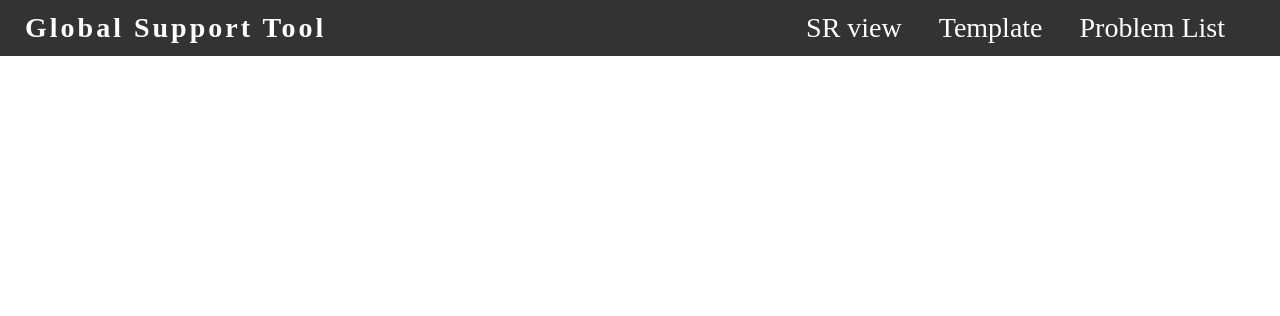
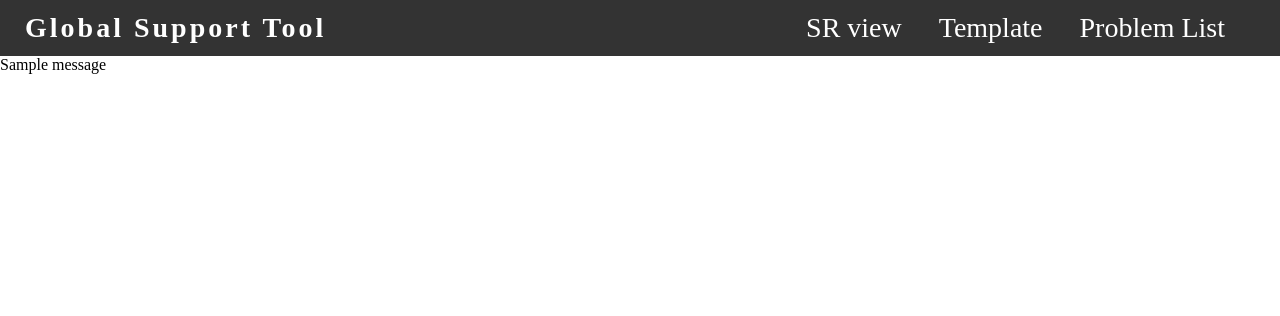
Before and after one commit to Karuka3/gs-support, a Flask app: page / in a window 1280 px wide. Shown: the top 316 px of the page. Run offline with Flask 2, Linux system fonts and the light colour scheme; tables that the repository leaves empty hold one stand-in row (values such as "Sample post"); one stand-in notice (Sample message) is shown.

Commit message:
Add block css and message

```diff
--- a/gs_support_tools/templates/base.html
+++ b/gs_support_tools/templates/base.html
@@ -6,6 +6,9 @@
     <meta name="viewport" content="width=device-width, initial-scale=1.0">
     <!-- bootstrap -->
     <link rel="stylesheet" type="text/css" href="{{ url_for('static', filename= 'css/style.css') }}">
+    {% block css %}
+
+    {% endblock %}
 
     <title>{% block title %}Global Support Tool{% endblock %}</title>
 </head>
@@ -22,6 +25,15 @@
         </ul>
         </div>
     </nav>
+    {% with messages = get_flashed_messages() %}
+    {% if messages %}
+    <ul class=flashes>
+        {% for message in messages %}
+        <li>{{ message }}</li>
+        {% endfor %}
+    </ul>
+    {% endif %}
+    {% endwith %}
     <div class="container">
         {% block content %}
         {% endblock %}
```
